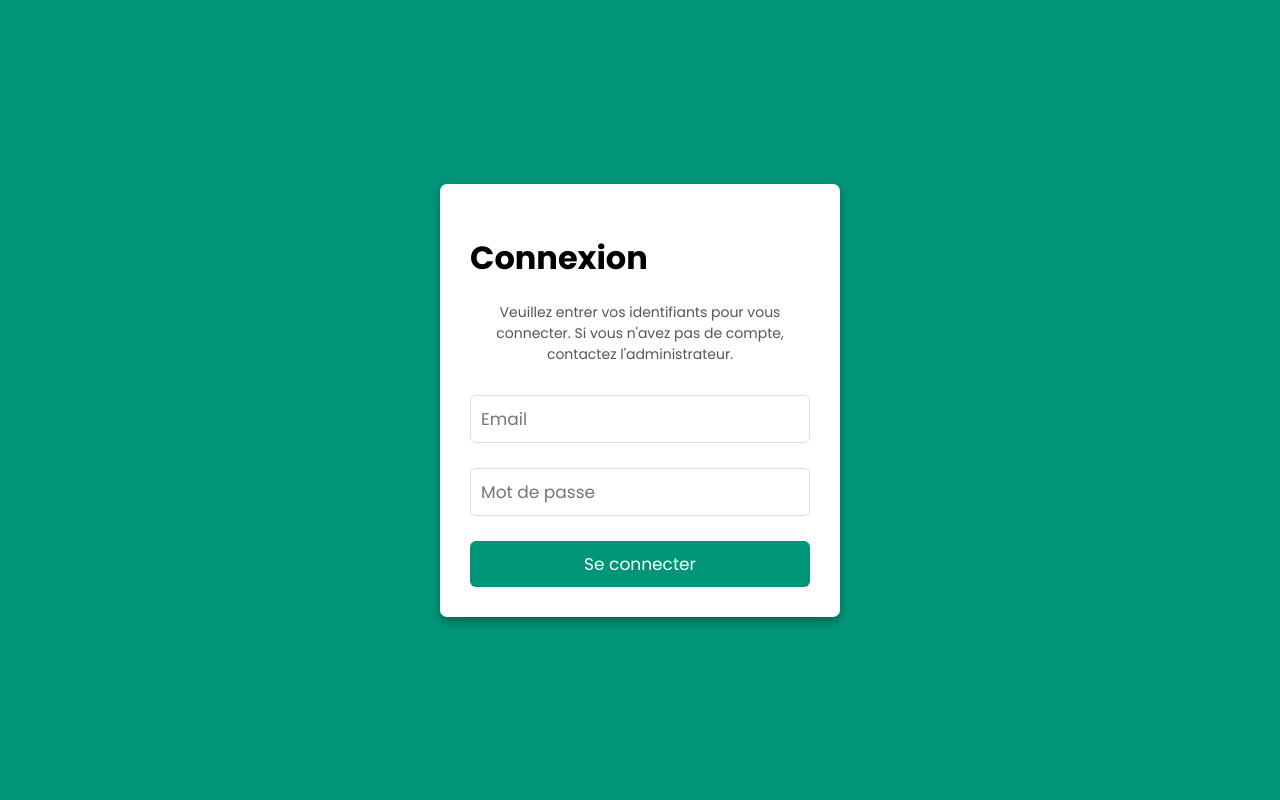
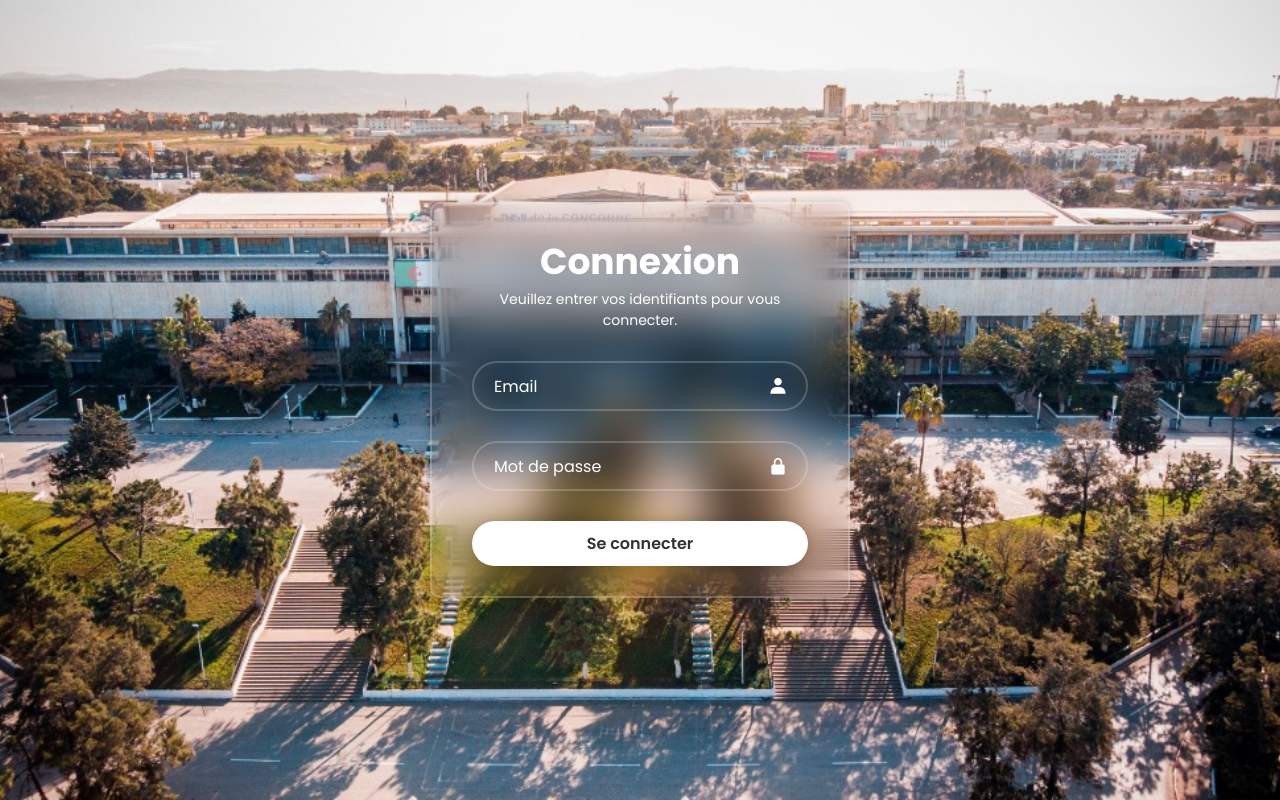
Before and after one commit to fritih-maya/new_stage, a Django app: page /connexion/ in a window 1280 px wide. Run offline with Django 3.2, Linux system fonts and the light colour scheme.

Commit message:
fini_avec_interface_connexion

```diff
--- /dev/null
+++ b/safex/auth_app/static/auth_app/style.css
@@ -0,0 +1,95 @@
+@import url("https://fonts.googleapis.com/css2?family=Poppins:wght@300;400;500;600;700;800;900&display=swap");
+
+* {
+    margin: 0;
+    padding: 0;
+    box-sizing: border-box;
+    font-family: "Poppins", sans-serif;
+}
+
+body {
+    display: flex;
+    justify-content: center;
+    align-items: center;
+    min-height: 100vh;
+    background: url('/static/auth_app/SAFEX.jpg') no-repeat;
+    background-size: cover;
+    background-position: center;
+}
+
+.wrapper {
+    width: 420px;
+    background: transparent;
+    border: 2px solid rgba(255, 255, 255, 0.2);
+    backdrop-filter: blur(20px);
+    box-shadow: 0 0 10px rgba(0, 0, 0, 0.2);
+    color: #fff;
+    border-radius: 10px;
+    padding: 30px 40px;
+}
+
+.wrapper h1 {
+    font-size: 36px;
+    text-align: center;
+}
+
+.wrapper .input-box {
+    position: relative;
+    width: 100%;
+    height: 50px;
+    margin: 30px 0;
+}
+
+.input-box input {
+    width: 100%;
+    height: 100%;
+    background: transparent;
+    border: none;
+    outline: none;
+    border: 2px solid rgba(255, 255, 255, 0.2);
+    border-radius: 40px;
+    font-size: 16px;
+    color: #fff;
+    padding: 20px 45px 20px 20px;
+}
+
+.input-box input::placeholder {
+    color: #fff;
+}
+
+.input-box i {
+    position: absolute;
+    right: 20px;
+    top: 50%;
+    transform: translateY(-50%);
+    font-size: 20px;
+}
+
+.wrapper .btn {
+    width: 100%;
+    height: 45px;
+    background: #fff;
+    border: none;
+    outline: none;
+    border-radius: 40px;
+    box-shadow: 0 0 10px rgba(0, 0, 0, 0.1);
+    cursor: pointer;
+    font-size: 16px;
+    color: #333;
+    font-weight: 600;
+}
+
+.error {
+    background-color: red;
+    color: white;
+    padding: 10px;
+    border-radius: 5px;
+    text-align: center;
+    margin-bottom: 10px;
+}
+
+.info {
+    color: #fff;
+    text-align: center;
+    font-size: 14px;
+}
--- a/safex/auth_app/templates/connexion.html
+++ b/safex/auth_app/templates/connexion.html
@@ -1,14 +1,19 @@
+{% load static %}
 <!DOCTYPE html>
-<html lang="en">
+<html lang="fr">
 <head>
     <meta charset="UTF-8">
     <meta name="viewport" content="width=device-width, initial-scale=1.0">
     <title>Connexion</title>
+    <link rel="stylesheet" href="{% static 'auth_app/style.css' %}">
+    <link href="https://unpkg.com/boxicons@2.1.4/css/boxicons.min.css" rel="stylesheet">
 </head>
 <body>
-    <div class="container">
-        <div class="form">
+    <div class="wrapper">
+        <form method="POST" action="{% url 'connexion' %}">
+            {% csrf_token %}
             <h1>Connexion</h1>
+
             {% if messages %}
             <div class="error-messages">
                 {% for message in messages %}
@@ -16,102 +21,21 @@
                 {% endfor %}
             </div>
             {% endif %}
-            <p class="info">Veuillez entrer vos identifiants pour vous connecter. Si vous n'avez pas de compte, contactez l'administrateur.</p>
-            <form method="POST" action="{% url 'connexion' %}">
-                {% csrf_token %}
+
+            <p class="info">Veuillez entrer vos identifiants pour vous connecter.</p>
+
+            <div class="input-box">
                 <input type="email" name="email" placeholder="Email" required>
+                <i class='bx bxs-user'></i>
+            </div>
+
+            <div class="input-box">
                 <input type="password" name="password" placeholder="Mot de passe" required>
-                <button type="submit">Se connecter</button>
-            </form>
-        </div>
+                <i class='bx bxs-lock-alt'></i>
+            </div>
+
+            <button type="submit" class="btn">Se connecter</button>
+        </form>
     </div>
-
-    <style>
-        /* CSS */
-        /* Import Google font - Poppins */
-        @import url('https://fonts.googleapis.com/css2?family=Poppins:wght@200;300;400;500;600;700&display=swap');
-        * {
-            margin: 0;
-            padding: 0;
-            box-sizing: border-box;
-            font-family: 'Poppins', sans-serif;
-        }
-        h1 {
-            margin: 20px 0;
-        }
-        body {
-            min-height: 100vh;
-            width: 100%;
-            background: #009579;
-            display: flex;
-            justify-content: center;
-            align-items: center;
-        }
-        .container {
-            width: 400px;
-            background: #fff;
-            border-radius: 7px;
-            box-shadow: 0 5px 10px rgba(0, 0, 0, 0.3);
-        }
-        .container .form {
-            padding: 30px;
-        }
-        label {
-            padding: 10px 0;
-            color: #009579;
-            cursor: pointer;
-        }
-        input {
-            width: 100%;
-            padding: 10px;
-            font-size: 17px;
-            border: 1px solid #ddd;
-            border-radius: 6px;
-            outline: none;
-            margin-bottom: 15px;
-            margin-top: 10px;
-        }
-        a {
-            font-size: 16px;
-            color: #009579;
-            text-decoration: none;
-        }
-        a:hover {
-            text-decoration: underline;
-        }
-        button {
-            color: #fff;
-            background: #009579;
-            width: 100%;
-            padding: 10px;
-            font-size: 17px;
-            margin-top: 10px;
-            border: none;
-            border-radius: 6px;
-            outline: none;
-        }
-        button:hover {
-            background: #006653;
-        }
-        .link {
-            text-align: center;
-            margin-top: 20px;
-        }
-        .error {
-            background-color: red;
-            color: #fff;
-            border-radius: 6px;
-            padding: 10px;
-            margin-bottom: 10px;
-            font-size: 14px;
-            text-align: center;
-        }
-        .info {
-            margin-bottom: 20px;
-            color: #555;
-            font-size: 14px;
-            text-align: center;
-        }
-    </style>
 </body>
 </html>
--- a/safex/safex/settings.py
+++ b/safex/safex/settings.py
@@ -142,6 +142,9 @@ USE_TZ = True
 
 STATIC_URL = '/static/'
 
+STATICFILES_DIRS = [
+    os.path.join(BASE_DIR, 'auth_app', 'static'),]
+
 # Default primary key field type
 # https://docs.djangoproject.com/en/3.2/ref/settings/#default-auto-field
 
```
Also changed, not shown: safex/auth_app/static/auth_app/SAFEX.jpg (added).
